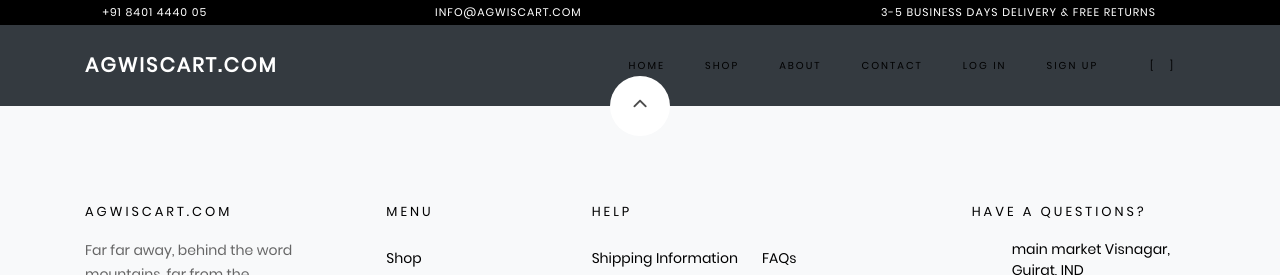
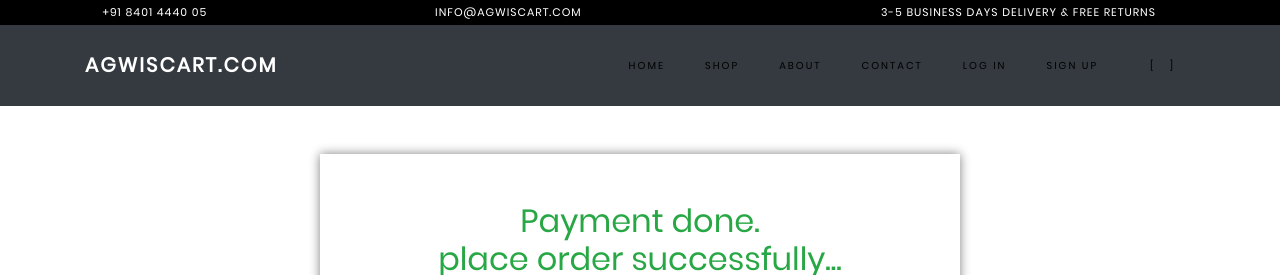
Before and after one commit to vivek-patel007/agwiscart-project, a Django app: page /order/payment-done/ in a window 1280 px wide. Shown: the top 275 px of the page. Run offline with Django 3.2, Linux system fonts and the light colour scheme; some libraries are stand-ins or nearby versions; some web fonts are replaced.

Commit message:
paument method updates

```diff
--- a/agwiscart/agwiscart/signal.py
+++ b/agwiscart/agwiscart/signal.py
@@ -1,5 +1,5 @@
 from django.shortcuts import get_object_or_404
-from order.models import Order
+from order.models import UserOrder
 from paypal.standard.ipn.signals import valid_ipn_received
 from django.dispatch import receiver
 
@@ -9,7 +9,7 @@ def payment_notification(sender, **kwargs):
     ipn = sender
     if ipn.payment_status == 'Completed':
         # payment was successful
-        order = get_object_or_404(Order, id=ipn.invoice)
+        order = get_object_or_404(UserOrder, id=ipn.invoice)
 
         if order.total_cost() == ipn.mc_gross:
             # mark the order as paid
--- a/agwiscart/order/admin.py
+++ b/agwiscart/order/admin.py
@@ -1,4 +1,4 @@
 from django.contrib import admin
-from order.models import Order
+from order.models import UserOrder
 # Register your models here.
-admin.site.register(Order)
+admin.site.register(UserOrder)
--- a/agwiscart/order/urls.py
+++ b/agwiscart/order/urls.py
@@ -5,7 +5,9 @@ from django.urls import path,include
 urlpatterns = [
     path('', views.place_order, name='order_homepage'),
     path('payment-done/', views.payment_done, name='payment_done'),
-    path('payment-cancelled/', views.payment_canceled, name='payment_cancelled'),
+    path('payment-cancelled/', views.payment_cancelled, name='payment_cancelled'),
+    # path('payment_done/', views.Payment_done, name='Payment_done'),
+    # path('payment-cancelled/', views.payment_cancelled, name='payment_cancelled'),
     # path('payment/', views.payment_request, name='pay'),
     # path('payment/', views.process_payment, name='pay'),
 ]
--- a/agwiscart/order/views.py
+++ b/agwiscart/order/views.py
@@ -1,10 +1,12 @@
-from django.shortcuts import render,reverse
+from django.shortcuts import render,reverse,get_object_or_404
 from django.contrib import messages
 from django.http import HttpResponse
 from django.conf import settings
 from decimal import Decimal
 from paypal.standard.forms import PayPalPaymentsForm
-from order.models import Order
+from order.models import UserOrder
+from cart.models import UserCart
+from django.contrib.auth.models import User
 from PayTm import Checksum
 from django.views.decorators.csrf import csrf_exempt
 
@@ -20,53 +22,64 @@ def place_order(request):
        zipc=request.POST["zipc"]
        phone=request.POST["phone"]
        mail=request.POST["mail"]
-       amt=request.POST['amount']
-       print(fname)
-        # lname,state,add,add2,city,zipc,phone,mail,1.00)
+       am=request.POST['amount']
+
+       amt=int(float(am))
+
+
+
 
        if fname=="" or lname=="" or state=="" or add=="" or city=="" or zip=="" or len(zipc)<6 or phone=="" or mail=="":
             messages.error(request,"please fill up the all details")
        else:
-            ordr=Order(first_name=fname,last_name=lname,state=state,address=add,address2=add2,city=city,zip_code=zipc,phone=phone,email=mail,amount=amt)
+            crt=UserCart.objects.filter(owner=request.user.id,payment_status=False)
+            product=""
+            inv="INV-"
+            cart_ids=""
+            for i in crt:
+                product+=str(i.product.product_id)+","
+                inv+= str(i.id)+","+str(i.product_id)
+                cart_ids+=str(i.id)+","
+
+            usr=User.objects.get(id=request.user.id)
+            ordr=UserOrder(owner=usr,cart_ids=cart_ids,product_ids=product,invoice_id=inv,first_name=fname,last_name=lname,state=state,address=add,address2=add2,city=city,zip_code=zipc,phone=phone,email=mail,amount=amt)
             ordr.save()
-            # messages.success(request,"your order place success")
+            request.session["order_id"]=ordr.order_id
+
+
+
             paypal_dict = {
                 'business': settings.PAYPAL_RECEIVER_EMAIL,
                 'amount':ordr.amount,
-                'item_name': 'Order {}'.format(ordr.cart),
-                'invoice': str(ordr.order_id),
+                'item_name': 'Order {}'.format(ordr.product_ids),
+                'invoice': str(inv),
                 'currency_code': 'INR',
-                'notify_url': 'http://{}{}'.format('127.0.0.1:800',
+                'notify_url': 'http://{}{}'.format('127.0.0.1:8000',
                                                    reverse('paypal-ipn')),
-                # 'return_url': 'http://{}{}'.format(host,
-                #                                    reverse('payment_done')),
-                # 'cancel_return': 'http://{}{}'.format(host,
-                                                    #   reverse('payment_cancelled')),
+                'return_url': 'http://{}{}'.format('127.0.0.1:8000',
+                                                   reverse('payment_done')),
+                'cancel_return': 'http://{}{}'.format('127.0.0.1:8000',
+                                                      reverse('payment_cancelled')),
             }
 
-                # paypal_dict = {
-                #     'business': settings.PAYPAL_RECEIVER_EMAIL,
-                #     'amount': '%.2f' % order.total_cost().quantize(
-                #         Decimal('.01')),
-                #     'item_name': 'Order {}'.format(order.id),
-                #     'invoice': str(order.id),
-                #     'currency_code': 'USD',
-                #     'notify_url': 'http://{}{}'.format(host,
-                #                                        reverse('paypal-ipn')),
-                #     'return_url': 'http://{}{}'.format(host,
-                #                                        reverse('payment_done')),
-                #     'cancel_return': 'http://{}{}'.format(host,
-                #                                           reverse('payment_cancelled')),
-                # }
 
             form = PayPalPaymentsForm(initial=paypal_dict)
             return render(request, 'order/process_payment.html', {'order': ordr, 'form': form})
     return render(request,'order/checkout.html')
 @csrf_exempt
 def payment_done(request):
+    if "order_id" in request.session:
+        order_id=request.session["order_id"]
+        ord_obj=get_object_or_404(UserOrder,order_id=order_id)
+        ord_obj.payment_status=True
+        ord_obj.save()
+        for i in ord_obj.cart_ids.split(","):
+            crt=UserCart.objects.get(id=i)
+            crt.payment_status=True
+            crt.save()
     return render(request, 'order/payment_done.html')
 
 
 @csrf_exempt
-def payment_canceled(request):
+def payment_cancelled(request):
     return render(request, 'order/payment_cancelled.html')
--- a/agwiscart/templates/order/payment_cancelled.html
+++ b/agwiscart/templates/order/payment_cancelled.html
@@ -1,8 +1,8 @@
 {% extends 'base.html' %}
 {% load static %}
 {% block title %} Agwiscart.com-payment-cancelled {% endblock %}
-{% block content %}
+{% block body %}
 
     <p>Payment cancelled.</p>
 
-{% endblock %}
+{% endblock body %}
--- a/agwiscart/templates/order/payment_done.html
+++ b/agwiscart/templates/order/payment_done.html
@@ -1,8 +1,18 @@
 {% extends 'base.html' %}
 {% load static %}
 {% block title %} Agwiscart.com-payment-done {% endblock %}
-{% block content %}
+{% block body %}
+    <div class="container-fluid">
+        <div class="row">
+            <div class="col-md-6 mx-auto my-5 p-5 text-center" style="box-shadow: 0px 0px 10px gray;">
+        <h2 class="text-success">Payment done. <br>place order successfully...</h2>
 
-    <p>Payment done.</p>
+                <img src="{% static 'images/success.gif' %}" height="300" width="300" alt="success image"><br>
+                <a href="{% url 'shop_homepage' %}"><h2 class="text-warning">Click Hear To Continue Shopping.</h2></a>
+                <a href=""><h4 class="text-warning">go to Dashboard.</h2></a>
 
-{% endblock %}
+        </div>
+        </div>
+        </div>
+
+{% endblock body %}
```
Also changed, not shown: agwiscart/order/models.py (+23 -2 lines), agwiscart/db.sqlite3, agwiscart/order/migrations/0001_initial.py, agwiscart/order/migrations/0002_userorder.py (added), agwiscart/order/migrations/0003_delete_order.py (added).
